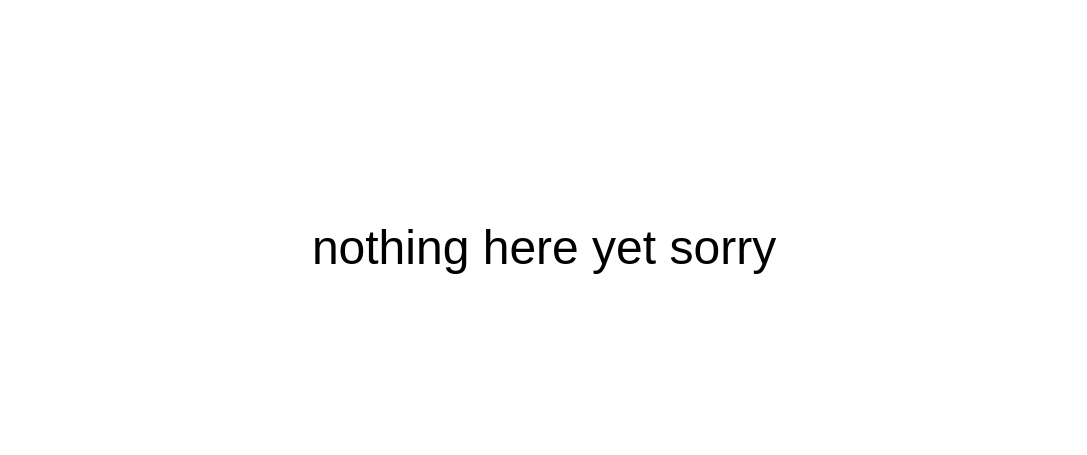
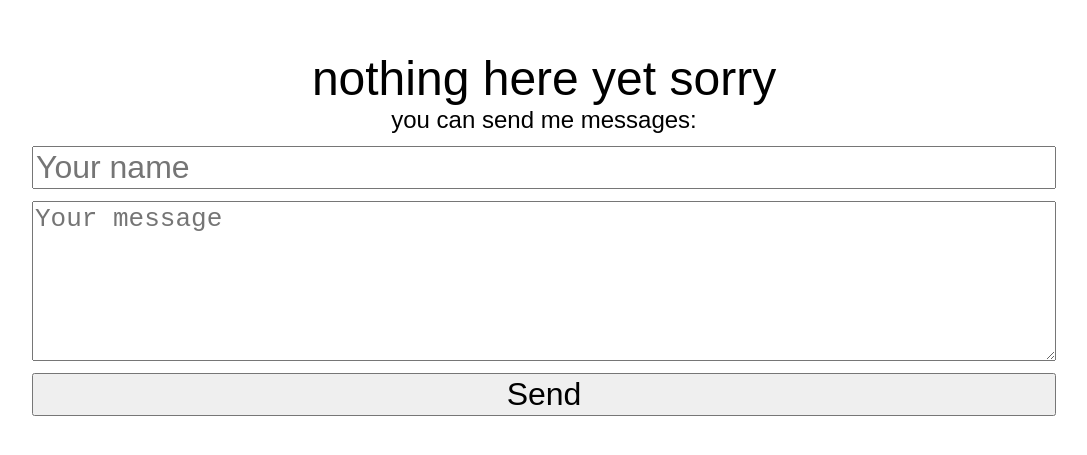
Before and after one commit to fres621/mysite, a plain HTML site: page index.html in a window 1280 px wide. Shown: the part 153-608 px from the top of the page, without its empty margins (96-1183 px from the left). Drawn offline with Linux system fonts and the light colour scheme.

Commit message:
send me messages
bad code speedrun

```diff
--- a/index.html
+++ b/index.html
@@ -4,8 +4,68 @@
     <meta name="og:type" content="website" />
     <meta name="og:title" content="scug" />
     <meta name="og:description" content="wawa" />
+    <style>
+      body {
+        display: flex;
+        flex-direction: column;
+        align-items: center;
+        justify-content: center;
+        margin: 0;
+        width: 100%;
+        height: 100%;
+        overflow: hidden;
+        font-family: sans-serif;
+      }
+      form {
+        display: flex;
+        flex-direction: column;
+        box-sizing: border-box;
+        padding: 12px;
+        padding-left: 10vw;
+        padding-right: 10vw;
+        width: 100%;
+        gap: 12px;
+      }
+
+      form > * {
+        font-size: xx-large;
+      }
+
+      textarea {
+        height: 20vh;
+      }
+    </style>
   </head>
-  <body style="display: flex; align-items: center; justify-content: center">
-    <div style="font-size: xxx-large; font-family: sans-serif">nothing here yet sorry</div>
+  <body>
+    <div style="font-size: xxx-large">nothing here yet sorry</div>
+    <div style="font-size: x-large">you can send me messages:</div>
+    <form id="form" action="javascript:void(0);">
+      <input id="name" minlength="1" maxlength="32" value="" placeholder="Your name" type="text" required />
+      <textarea id="content" minlength="1" maxlength="1024" placeholder="Your message" required></textarea>
+      <input id="send" type="submit" value="Send" />
+    </form>
+    <script>
+      form.addEventListener('submit', async () => {
+        send.disabled = true;
+        name.disabled = true;
+        content.disabled = true;
+        let res = await fetch('https://mysite.mypawsaresmall.workers.dev/', {
+          method: 'POST',
+          content: JSON.stringify({
+            name: name.value,
+            content: content.value,
+          }),
+        })
+          .then((e) => e.text())
+          .then((e) => [true, e])
+          .catch((e) => [false, e]);
+
+        send.disabled = false;
+        name.disabled = false;
+        content.disabled = false;
+        if (res[0]) content.value = '';
+        alert(res[1]);
+      });
+    </script>
   </body>
 </html>
```
